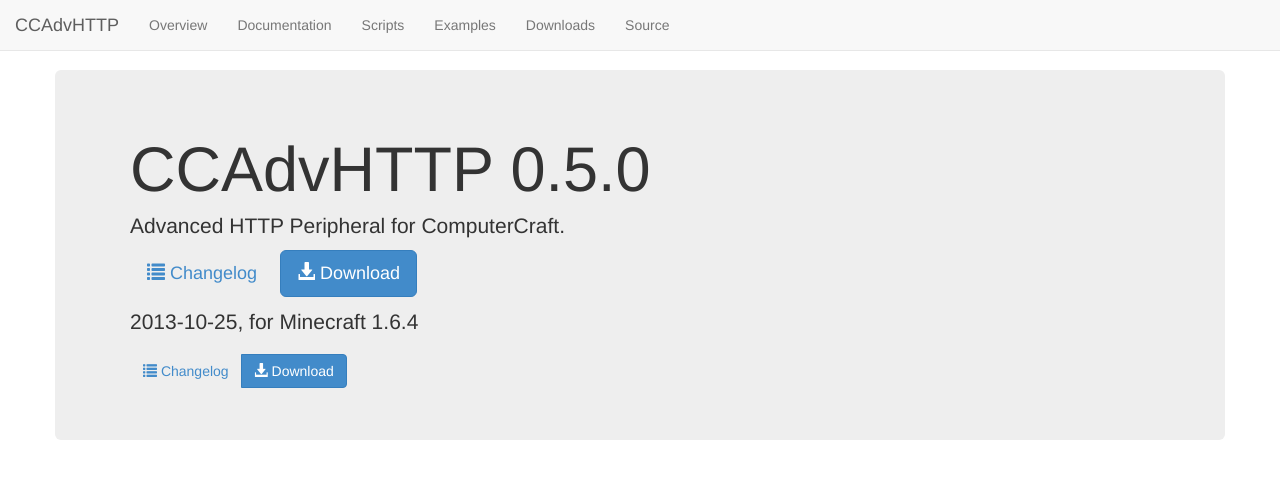
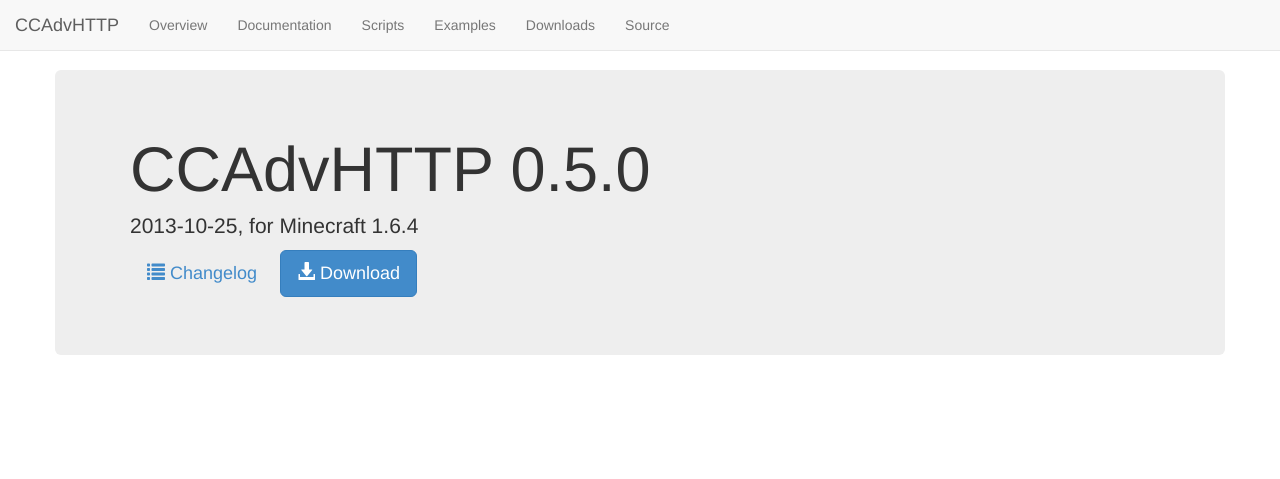
Before and after one commit to distantcam/CCAdvHTTP, a Jekyll site: the page built from downloads/index.html, in a window 1280 px wide. Shown: the top 479 px of the page. Built offline with Jekyll 4.4.1, drawn with Linux system fonts in a browser that asks for light colours; nearby versions of some CDN libraries; library files that are not in the unit come from our copies; a style sheet for code colours, icons or effects is not loaded.

Commit message:
fixed downloads

```diff
--- /dev/null
+++ b/_includes/changelogfooter.html
@@ -0,0 +1,7 @@
+      </div>
+      <div class="modal-footer">
+        <button type="button" class="btn btn-default" data-dismiss="modal">Close</button>
+      </div>
+    </div>
+  </div>
+</div>
--- /dev/null
+++ b/_includes/changelogheader.html
@@ -0,0 +1,8 @@
+<div class="modal fade" id="{{ include.id }}" tabindex="-1" role="dialog" aria-labelledby="{{ include.id }}-label" aria-hidden="true">
+  <div class="modal-dialog">
+    <div class="modal-content">
+      <div class="modal-header">
+        <button type="button" class="close" data-dismiss="modal" aria-hidden="true">&times;</button>
+        <h4 class="modal-title" id="{{ include.id }}-label">{{ include.title }}</h4>
+      </div>
+      <div class="modal-body">
--- a/downloads/index.html
+++ b/downloads/index.html
@@ -7,33 +7,16 @@ title: Downloads
     <div class="jumbotron">
       <div class="container">
         <h1>CCAdvHTTP 0.5.0</h1>
-        <p>Advanced HTTP Peripheral for ComputerCraft.</p>
+        <p>2013-10-25, for Minecraft 1.6.4</p>
         <p>
-            <a class="btn btn-lg"><em class="glyphicon glyphicon-list"></em> Changelog</a>
-            <a class="btn btn-primary btn-lg"><em class="glyphicon glyphicon-download-alt"></em> Download</a>
+            <a class="btn btn-lg"><span class="glyphicon glyphicon-list"></span> Changelog</a>
+            <a class="btn btn-primary btn-lg"><span class="glyphicon glyphicon-download-alt"></span> Download</a>
         </p>
-
-        <p>2013-10-25, for Minecraft 1.6.4</p>
-        <div class="btn-group">
-            <a class="btn btn-large" href="#0-5-0-changelog" data-toggle="modal">
-                <em class="glyphicon glyphicon-list"></em> Changelog
-            </a>
-            <a class="btn btn-primary btn-large">
-                <em class="glyphicon glyphicon-download-alt"></em> Download
-            </a>
-        </div>
       </div>
     </div>
 </div>
 
-<div class="modal fade" id="0-5-0-changelog" tabindex="-1" role="dialog" aria-labelledby="0-5-0-changelog-label" aria-hidden="true">
-  <div class="modal-dialog">
-    <div class="modal-content">
-      <div class="modal-header">
-        <button type="button" class="close" data-dismiss="modal" aria-hidden="true">&times;</button>
-        <h4 class="modal-title" id="0-5-0-changelog-label">0.5.0 Changelog</h4>
-      </div>
-      <div class="modal-body">
+{% include changelogheader.html id="0-5-0-changelog" title="0.5.0 Changelog" %}
 <p>
     <ul>
         <li>Set HTTP methods.</li>
@@ -41,10 +24,4 @@ title: Downloads
         <li>API script with the same functionality as the http script.</li>
     </ul>
 </p>
-      </div>
-      <div class="modal-footer">
-        <button type="button" class="btn btn-default" data-dismiss="modal">Close</button>
-      </div>
-    </div>
-  </div>
-</div>
+{% include changelogfooter.html %}
```
Lines whose indentation alone changed are shown as unchanged.
